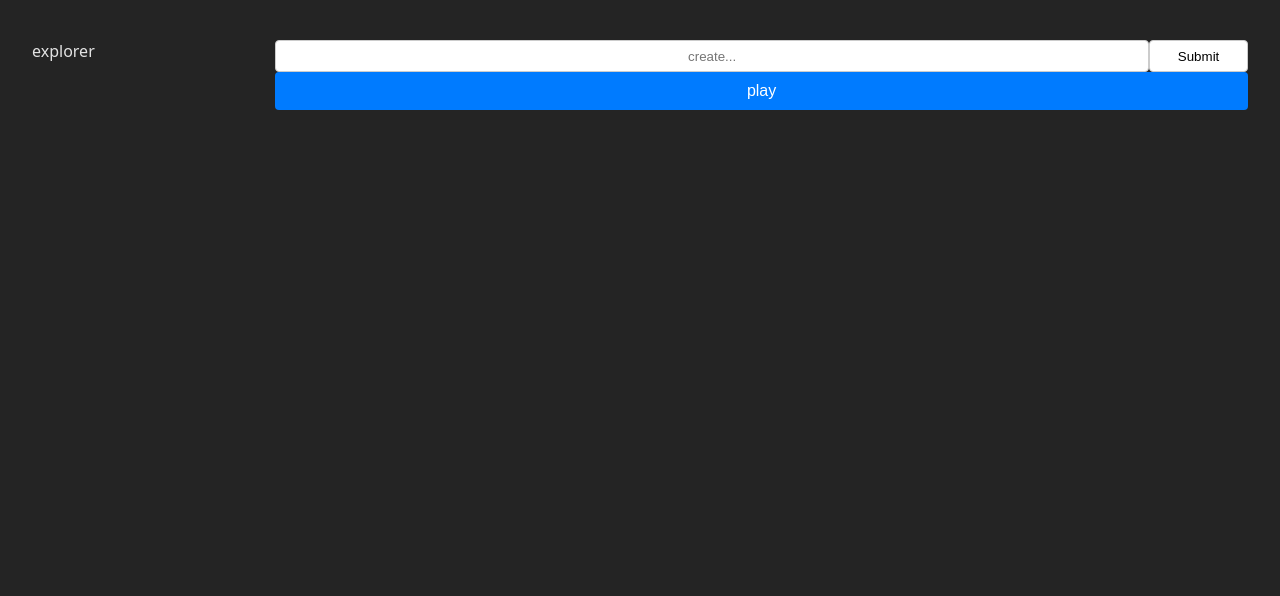
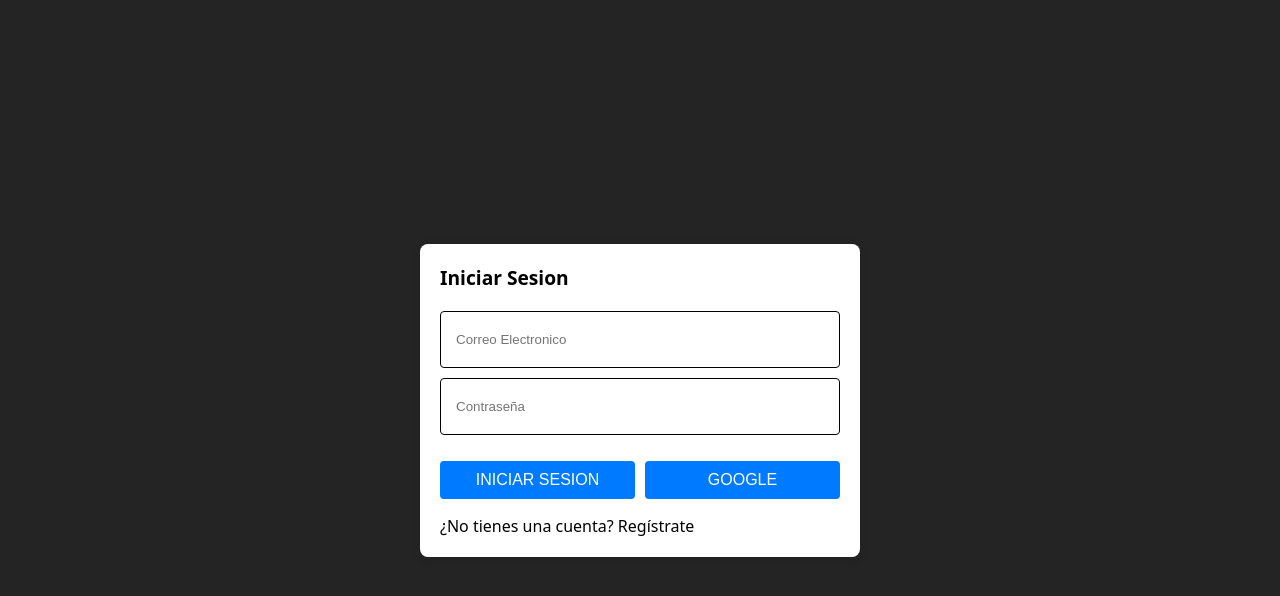
Before and after one commit to robincajas12/patrones_grupal_frontend, a React (Vite) app: page /auth/signin in a window 1280 px wide. Shown: the top 596 px of the page. Built offline with nearby package versions, Linux system fonts and the light colour scheme; no server answers.

Commit message:
piano app first page to show added

```diff
--- a/src/PianoApp.tsx
+++ b/src/PianoApp.tsx
@@ -1,15 +1,8 @@
-import { useEffect } from "react"
+import './styles.css'
+
 import { AppRouter } from "./navigation/AppRouter"
-import './styles.css'
-import { useAuthStore } from "./store/auth/hooks/useAuthStore"
 
 export const PianoApp = () => {
-
-  const { logout } = useAuthStore()
-
-  useEffect(() => {
-    // logout()
-  }, [])
 
   return (
     <>
--- a/src/main.tsx
+++ b/src/main.tsx
@@ -16,8 +16,7 @@ createRoot(document.getElementById('root')!).render(
       }}
     >
       <BrowserRouter>
-        {/*<PianoApp />*/}
-        {<App></App>}
+        <PianoApp />
       </BrowserRouter>
     </Auth0Provider>
   </StrictMode>,
```
